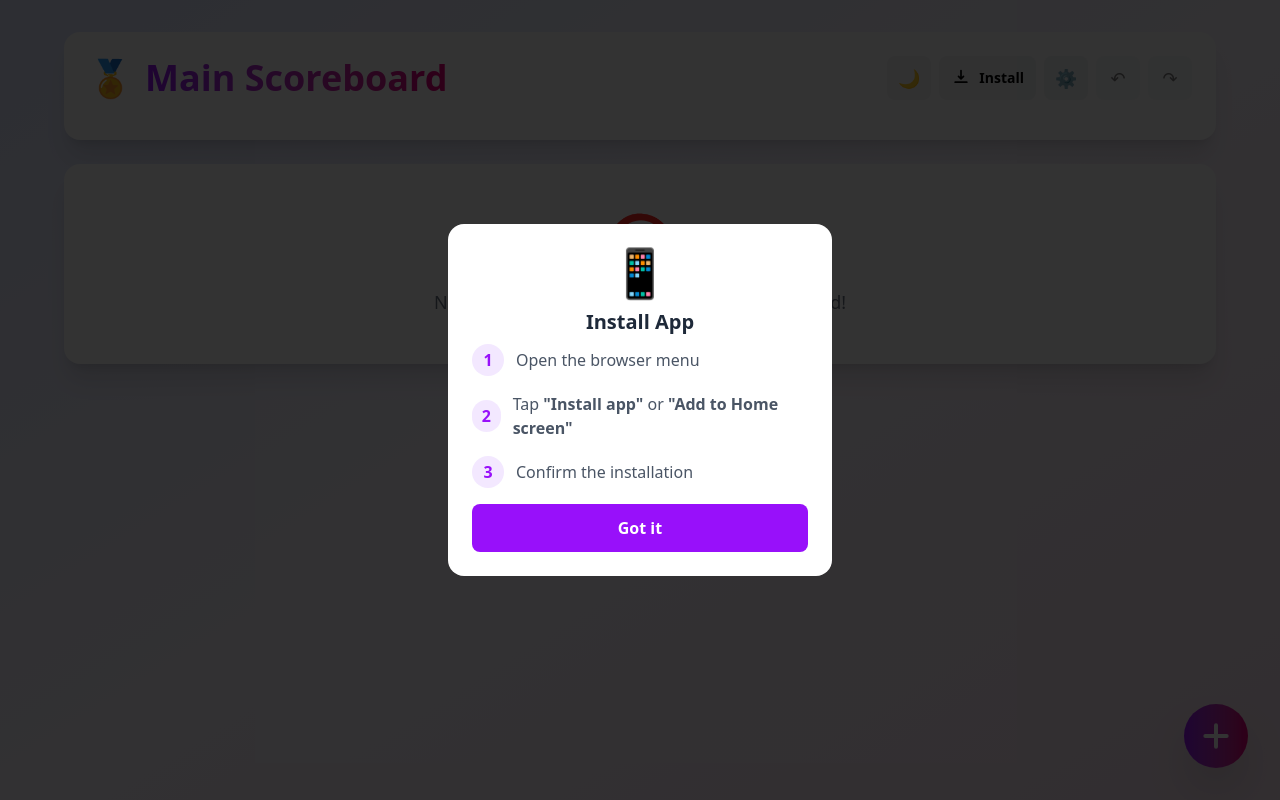
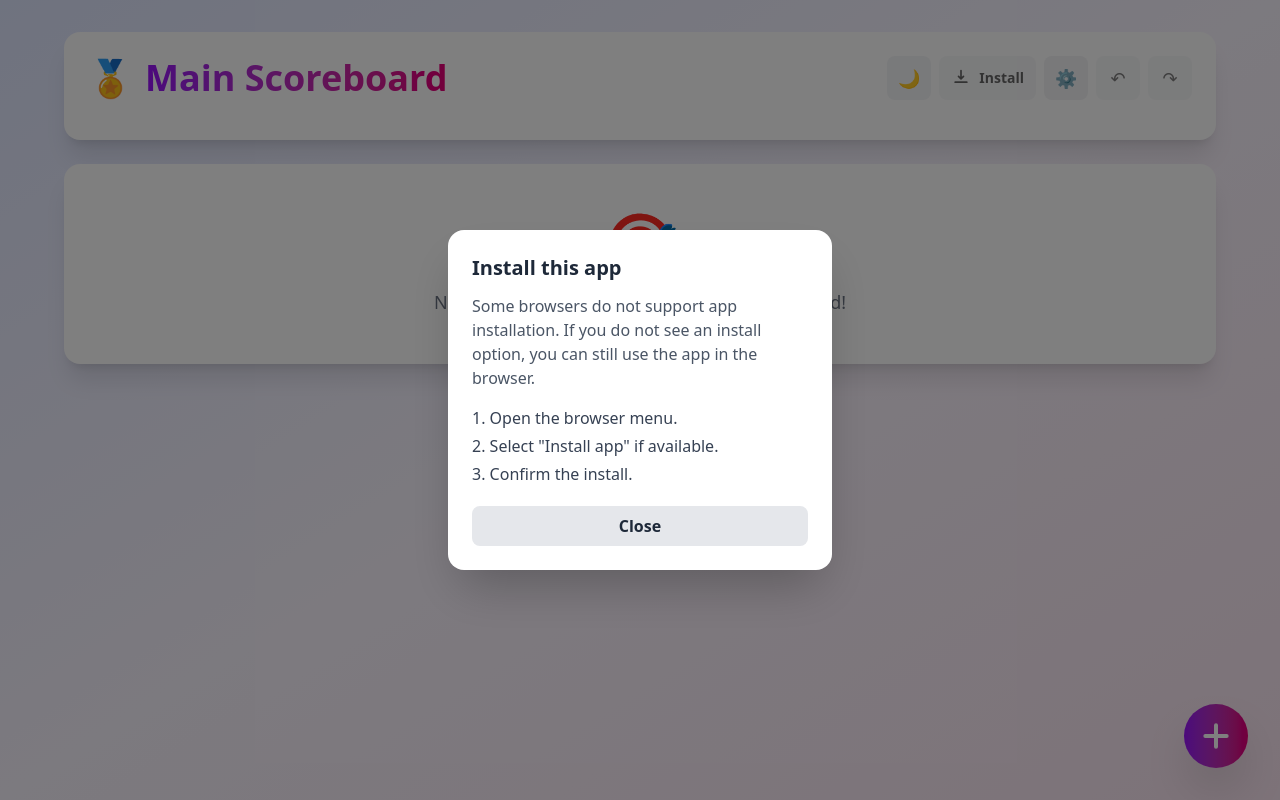
Before and after one commit to hossam101999/amricano, a React (Vite) app: page / in a window 1280 px wide. Both pictures are taken after a click on the button "Install". Built offline with nearby package versions, Linux system fonts and the light colour scheme.

Commit message:
Restore project to commit 14d6098

```diff
--- a/src/App.jsx
+++ b/src/App.jsx
@@ -96,6 +96,43 @@ function ConfirmDialog({
     </div>
   );
 }
+function InstallHelpDialog({ isIos, isAndroid, onClose }) {
+  return (
+    <div className="fixed inset-0 bg-black/50 flex items-center justify-center z-50 p-4">
+      <div className="bg-white dark:bg-gray-800 rounded-2xl shadow-2xl max-w-sm w-full p-6 animate-scaleIn">
+        <h3 className="text-xl font-bold text-gray-800 dark:text-white mb-3">Install this app</h3>
+        <p className="text-gray-600 dark:text-gray-300 mb-4">
+          Some browsers do not support app installation. If you do not see an install option, you can still use the app in the browser.
+        </p>
+        {isIos ? (
+          <ol className="list-decimal list-inside text-gray-700 dark:text-gray-200 space-y-1 mb-5">
+            <li>Tap the Share button in Safari.</li>
+            <li>Tap "Add to Home Screen".</li>
+            <li>Tap "Add".</li>
+          </ol>
+        ) : isAndroid ? (
+          <ol className="list-decimal list-inside text-gray-700 dark:text-gray-200 space-y-1 mb-5">
+            <li>Open the browser menu.</li>
+            <li>Tap "Install app" or "Add to Home screen".</li>
+            <li>Confirm the install.</li>
+          </ol>
+        ) : (
+          <ol className="list-decimal list-inside text-gray-700 dark:text-gray-200 space-y-1 mb-5">
+            <li>Open the browser menu.</li>
+            <li>Select "Install app" if available.</li>
+            <li>Confirm the install.</li>
+          </ol>
+        )}
+        <button
+          onClick={onClose}
+          className="w-full px-4 py-2 bg-gray-200 dark:bg-gray-700 hover:bg-gray-300 dark:hover:bg-gray-600 text-gray-800 dark:text-white rounded-lg font-semibold transition-colors"
+        >
+          Close
+        </button>
+      </div>
+    </div>
+  );
+}
 function AchievementBadge({ icon, title, description }) {
   return (
     <div className="bg-gradient-to-br from-yellow-400 to-orange-500 rounded-lg p-3 text-white shadow-lg animate-scaleIn">
@@ -143,9 +180,7 @@ function App() {
   const [darkMode, setDarkMode] = useState(false);
   const [installPrompt, setInstallPrompt] = useState(null);
   const [isInstalled, setIsInstalled] = useState(false);
-  const [showInstallBanner, setShowInstallBanner] = useState(false);
-  const [showInstallGuide, setShowInstallGuide] = useState(false);
-  const [deviceType, setDeviceType] = useState('');
+  const [showInstallHelp, setShowInstallHelp] = useState(false);
   const [{ entries: history, index: historyIndex }, dispatchHistory] = useReducer(
     historyReducer,
     initialHistoryState
@@ -158,7 +193,6 @@ function App() {
   const [pointLabel, setPointLabel] = useState("points");
   const [showSettings, setShowSettings] = useState(false);
   useEffect(() => {
-    try {
     const savedBoards = localStorage.getItem('scoreboard-boards');
     const savedDarkMode = localStorage.getItem('scoreboard-darkmode');
     const savedPointLabel = localStorage.getItem('scoreboard-pointlabel');
@@ -180,67 +214,33 @@ function App() {
       setBoards([defaultBoard]);
       setCurrentBoardId(defaultBoard.id);
     }
-    } catch (error) {
-      console.error('Error loading from localStorage:', error);
-    }
   }, []);
   useEffect(() => {
-    try {
     if (boards.length > 0) {
       localStorage.setItem('scoreboard-boards', JSON.stringify(boards));
     }
-    } catch (error) {
-      console.error('Error saving to localStorage:', error);
-    }
   }, [boards]);
   useEffect(() => {
-    try {
     localStorage.setItem('scoreboard-darkmode', JSON.stringify(darkMode));
     if (darkMode) {
       document.documentElement.classList.add('dark');
     } else {
       document.documentElement.classList.remove('dark');
     }
-    } catch (error) {
-      console.error('Error saving dark mode:', error);
-    }
   }, [darkMode]);
-  useEffect(() => {
-    const ua = navigator.userAgent || '';
-    const isIos = /iphone|ipad|ipod/i.test(ua);
-    const isAndroid = /android/i.test(ua);
-    if (isIos) setDeviceType('ios');
-    else if (isAndroid) setDeviceType('android');
-    else setDeviceType('other');
-  }, []);
   useEffect(() => {
     const handleBeforeInstall = (event) => {
       event.preventDefault();
       setInstallPrompt(event);
-      try {
-        const dismissed = localStorage.getItem('install-dismissed');
-        const dismissedTime = dismissed ? parseInt(dismissed, 10) : 0;
-        const oneWeek = 7 * 24 * 60 * 60 * 1000;
-        if (isNaN(dismissedTime) || Date.now() - dismissedTime > oneWeek) {
-          setShowInstallBanner(true);
-        }
-      } catch (error) {
-        console.error('Error checking install dismissed:', error);
-        setShowInstallBanner(true);
-      }
     };
     const handleInstalled = () => {
       setIsInstalled(true);
       setInstallPrompt(null);
-      setShowInstallBanner(false);
-      setShowToast('App installed successfully!', 'success');
+      setToast({ message: 'App installed!', type: 'success' });
     };
     const checkInstalled = () => {
       const standalone = window.matchMedia('(display-mode: standalone)').matches || window.navigator.standalone === true;
       setIsInstalled(standalone);
-      if (standalone) {
-        setShowInstallBanner(false);
-      }
     };
     checkInstalled();
     window.addEventListener('beforeinstallprompt', handleBeforeInstall);
@@ -251,14 +251,17 @@ function App() {
     };
   }, []);
   useEffect(() => {
-    try {
     localStorage.setItem('scoreboard-pointlabel', pointLabel);
-    } catch (error) {
-      console.error('Error saving point label:', error);
-    }
   }, [pointLabel]);
   const currentBoard = boards.find(b => b.id === currentBoardId);
   const people = currentBoard?.people || [];
+  const canInstall = installPrompt && !isInstalled;
+  const platform = useMemo(() => {
+    const ua = navigator.userAgent || '';
+    const isIos = /iphone|ipad|ipod/i.test(ua);
+    const isAndroid = /android/i.test(ua);
+    return { isIos, isAndroid };
+  }, []);
   const boardToDelete = confirmDeleteBoardId !== null
     ? boards.find((board) => board.id === confirmDeleteBoardId)
     : null;
@@ -279,7 +282,7 @@ function App() {
       const nextIndex = historyIndex - 1;
       setPeople(history[nextIndex]);
       dispatchHistory({ type: 'set-index', index: nextIndex });
-      setShowToast('Undone', 'info');
+      showToast('Undone', 'info');
     }
   };
   const redo = () => {
@@ -287,40 +290,21 @@ function App() {
       const nextIndex = historyIndex + 1;
       setPeople(history[nextIndex]);
       dispatchHistory({ type: 'set-index', index: nextIndex });
-      setShowToast('Redone', 'info');
+      showToast('Redone', 'info');
     }
   };
-  const setShowToast = (message, type = 'success') => {
+  const showToast = (message, type = 'success') => {
     setToast({ message, type });
   };
   const handleInstall = async () => {
-    if (deviceType === 'ios') {
-      setShowInstallGuide(true);
-      return;
-    }
-    if (!installPrompt) {
-      setShowInstallGuide(true);
-      return;
-    }
-    try {
-      const choiceResult = await installPrompt.prompt();
+    if (!installPrompt) return;
+    installPrompt.prompt();
+    const choiceResult = await installPrompt.userChoice;
     setInstallPrompt(null);
     if (choiceResult?.outcome === 'accepted') {
-        setShowToast('Installing app...', 'info');
+      showToast('Installing...', 'info');
     } else {
-        setShowToast('Installation canceled', 'info');
-      }
-    } catch (error) {
-      console.error('Install error:', error);
-      setShowToast('Installation failed', 'error');
-    }
-  };
-  const dismissInstallBanner = () => {
-    setShowInstallBanner(false);
-    try {
-      localStorage.setItem('install-dismissed', String(Date.now()));
-    } catch (error) {
-      console.error('Error saving install dismissed:', error);
+      showToast('Installation canceled', 'info');
     }
   };
   const triggerConfetti = () => {
@@ -337,7 +321,7 @@ function App() {
   const handleAddOrUpdate = (e) => {
     e.preventDefault();
     if (!name.trim() || isNaN(points) || points === "") {
-      setShowToast('Please fill in all fields correctly', 'error');
+      showToast('Please fill in all fields correctly', 'error');
       return;
     }
     const numPoints = Number(points);
@@ -345,7 +329,7 @@ function App() {
       p.name.toLowerCase() === name.trim().toLowerCase() && i !== editIndex
     );
     if (isDuplicate) {
-      setShowToast('A person with this name already exists', 'error');
+      showToast('A person with this name already exists', 'error');
       return;
     }
     if (editIndex !== null) {
@@ -359,7 +343,7 @@ function App() {
       setPeople(updated);
       saveToHistory(people, updated);
       setEditIndex(null);
-      setShowToast('Person updated successfully!');
+      showToast('Person updated successfully!');
     } else {
       const newPerson = {
         name: name.trim(),
@@ -369,7 +353,7 @@ function App() {
       const updated = [...people, newPerson];
       setPeople(updated);
       saveToHistory(people, updated);
-      setShowToast('Person added successfully!');
+      showToast('Person added successfully!');
     }
     setName("");
     setPoints("");
@@ -395,7 +379,7 @@ function App() {
       setPoints("");
       setShowForm(false);
     }
-    setShowToast('Person deleted successfully!');
+    showToast('Person deleted successfully!');
     setConfirmDelete(null);
   };
   const adjustPoints = (idx, delta) => {
@@ -409,7 +393,7 @@ function App() {
     setPeople(updated);
     saveToHistory(people, updated);
     checkAchievements(updated[idx], oldPoints);
-    setShowToast(`${delta > 0 ? '+' : ''}${delta} ${pointLabel}`, 'info');
+    showToast(`${delta > 0 ? '+' : ''}${delta} ${pointLabel}`, 'info');
   };
   const resetAllPoints = () => {
     if (people.length === 0) return;
@@ -426,7 +410,7 @@ function App() {
     }));
     setPeople(updated);
     saveToHistory(people, updated);
-    setShowToast('All points reset!', 'info');
+    showToast('All points reset!', 'info');
     setConfirmReset(false);
   };
   const confirmClearAction = () => {
@@ -436,12 +420,12 @@ function App() {
     setName("");
     setPoints("");
     setShowForm(false);
-    setShowToast('All data cleared!', 'info');
+    showToast('All data cleared!', 'info');
     setConfirmClear(false);
   };
   const createBoard = () => {
     if (!newBoardName.trim()) {
-      setShowToast('Please enter a board name', 'error');
+      showToast('Please enter a board name', 'error');
       return;
     }
     const newBoard = {
@@ -454,11 +438,11 @@ function App() {
     setCurrentBoardId(newBoard.id);
     setNewBoardName("");
     setShowBoardManager(false);
-    setShowToast('Board created!', 'success');
+    showToast('Board created!', 'success');
   };
   const deleteBoard = (boardId) => {
     if (boards.length === 1) {
-      setShowToast('Cannot delete the last board', 'error');
+      showToast('Cannot delete the last board', 'error');
       return;
     }
     setConfirmDeleteBoardId(boardId);
@@ -466,13 +450,13 @@ function App() {
   const confirmDeleteBoardAction = () => {
     if (confirmDeleteBoardId === null) return;
     if (boards.length === 1) {
-      setShowToast('Cannot delete the last board', 'error');
+      showToast('Cannot delete the last board', 'error');
       setConfirmDeleteBoardId(null);
       return;
     }
     const remaining = boards.filter(b => b.id !== confirmDeleteBoardId);
     if (remaining.length === 0) {
-      setShowToast('Cannot delete the last board', 'error');
+      showToast('Cannot delete the last board', 'error');
       setConfirmDeleteBoardId(null);
       return;
     }
@@ -481,7 +465,7 @@ function App() {
       setCurrentBoardId(remaining[0].id);
     }
     setConfirmDeleteBoardId(null);
-    setShowToast('Board deleted', 'info');
+    showToast('Board deleted', 'info');
   };
   const filteredPeople = people.filter(p =>
     p.name.toLowerCase().includes(searchTerm.toLowerCase())
@@ -493,9 +477,7 @@ function App() {
       case 'points-asc': return a.points - b.points;
       case 'name-asc': return a.name.localeCompare(b.name);
       case 'name-desc': return b.name.localeCompare(a.name);
-        default: return 0;
-      }
-    });
+      default: return 0; } });
 }, [filteredPeople, sortBy]);
   return (
     <div className={`min-h-screen transition-colors duration-300 ${darkMode ? 'dark bg-gray-900' : 'bg-gradient-to-br from-indigo-100 via-purple-50 to-pink-100'} p-4 md:p-8`}>
@@ -569,83 +551,12 @@ function App() {
           onCancel={() => setConfirmDeleteBoardId(null)}
         />
       )}
-      {!isInstalled && showInstallBanner && (
-        <div className="fixed bottom-20 left-4 right-4 sm:left-auto sm:right-8 sm:w-80 bg-white dark:bg-gray-800 rounded-xl shadow-2xl p-4 z-40 animate-slideIn border-2 border-purple-500">
-          <div className="flex items-start gap-3">
-            <div className="text-3xl">📲</div>
-            <div className="flex-1">
-              <h3 className="font-bold text-gray-800 dark:text-white mb-1">Install App</h3>
-              <p className="text-sm text-gray-600 dark:text-gray-300 mb-3">
-                {deviceType === 'ios'
-                  ? 'Tap Share then "Add to Home Screen"'
-                  : 'Install for quick access & offline use'}
-              </p>
-              <div className="flex gap-2">
-                <button
-                  onClick={handleInstall}
-                  className="flex-1 bg-purple-600 hover:bg-purple-700 text-white px-3 py-2 rounded-lg text-sm font-semibold"
-                >
-                  {deviceType === 'ios' ? 'Show Me How →' : 'Install Now'}
-                </button>
-                <button
-                  onClick={dismissInstallBanner}
-                  className="px-3 py-2 bg-gray-200 dark:bg-gray-700 rounded-lg text-sm hover:bg-gray-300 dark:hover:bg-gray-600 transition-colors"
-                >
-                  Later
-                </button>
-              </div>
-            </div>
-          </div>
-        </div>
-      )}
-      {showInstallGuide && (
-        <div className="fixed inset-0 bg-black/80 flex items-center justify-center z-50 p-4">
-          <div className="bg-white dark:bg-gray-800 rounded-2xl max-w-sm w-full p-6">
-            <div className="text-center mb-4">
-              <div className="text-5xl mb-3">📱</div>
-              <h3 className="text-xl font-bold text-gray-800 dark:text-white mb-2">
-                {deviceType === 'ios' ? 'Install on iPhone' : 'Install App'}
-              </h3>
-              {deviceType === 'ios' ? (
-                <div className="space-y-4 text-left">
-                  <div className="flex items-center gap-3">
-                    <div className="w-8 h-8 bg-purple-100 rounded-full flex items-center justify-center font-bold text-purple-600">1</div>
-                    <p className="text-gray-600 dark:text-gray-300">Tap the <span className="inline-block px-2 py-1 bg-gray-200 rounded">Share</span> button below</p>
-                  </div>
-                  <div className="flex items-center gap-3">
-                    <div className="w-8 h-8 bg-purple-100 rounded-full flex items-center justify-center font-bold text-purple-600">2</div>
-                    <p className="text-gray-600 dark:text-gray-300">Scroll down and tap <span className="font-bold">"Add to Home Screen"</span></p>
-                  </div>
-                  <div className="flex items-center gap-3">
-                    <div className="w-8 h-8 bg-purple-100 rounded-full flex items-center justify-center font-bold text-purple-600">3</div>
-                    <p className="text-gray-600 dark:text-gray-300">Tap <span className="font-bold">"Add"</span> in the top right</p>
-                  </div>
-                </div>
-              ) : (
-                <div className="space-y-4 text-left">
-                  <div className="flex items-center gap-3">
-                    <div className="w-8 h-8 bg-purple-100 rounded-full flex items-center justify-center font-bold text-purple-600">1</div>
-                    <p className="text-gray-600 dark:text-gray-300">Open the browser menu</p>
-                  </div>
-                  <div className="flex items-center gap-3">
-                    <div className="w-8 h-8 bg-purple-100 rounded-full flex items-center justify-center font-bold text-purple-600">2</div>
-                    <p className="text-gray-600 dark:text-gray-300">Tap <span className="font-bold">"Install app"</span> or <span className="font-bold">"Add to Home screen"</span></p>
-                  </div>
-                  <div className="flex items-center gap-3">
-                    <div className="w-8 h-8 bg-purple-100 rounded-full flex items-center justify-center font-bold text-purple-600">3</div>
-                    <p className="text-gray-600 dark:text-gray-300">Confirm the installation</p>
-                  </div>
-                </div>
-              )}
-            </div>
-            <button
-              onClick={() => setShowInstallGuide(false)}
-              className="w-full bg-purple-600 hover:bg-purple-700 text-white py-3 rounded-lg font-semibold"
-            >
-              Got it
-            </button>
-          </div>
-        </div>
+      {showInstallHelp && (
+        <InstallHelpDialog
+          isIos={platform.isIos}
+          isAndroid={platform.isAndroid}
+          onClose={() => setShowInstallHelp(false)}
+        />
       )}
       <div className="max-w-6xl mx-auto">
         <div className="bg-white dark:bg-gray-800 rounded-2xl shadow-xl p-6 mb-6">
@@ -676,27 +587,20 @@ function App() {
               </button>
               {!isInstalled && (
                 <button
-                  onClick={handleInstall}
-                  className="h-11 px-3 bg-gray-100 dark:bg-gray-700 rounded-lg hover:bg-gray-200 dark:hover:bg-gray-600 transition-colors flex items-center gap-2 text-sm font-semibold active:scale-95 focus:outline-none focus-visible:ring-2 focus-visible:ring-purple-400"
-                  title={deviceType === 'ios' ? 'How to install' : 'Install App'}
+                  onClick={() => {
+                    if (canInstall) {
+                      handleInstall();
+                    } else {
+                      setShowInstallHelp(true);
+                    }
+                  }}
+                  className={`h-11 px-3 bg-gray-100 dark:bg-gray-700 rounded-lg hover:bg-gray-200 dark:hover:bg-gray-600 transition-colors flex items-center gap-2 text-sm font-semibold active:scale-95 focus:outline-none focus-visible:ring-2 focus-visible:ring-purple-400 ${canInstall ? '' : 'opacity-60'}`}
+                  title={canInstall ? 'Install App' : 'Install not available'}
                 >
                   <svg className="w-5 h-5" fill="none" stroke="currentColor" viewBox="0 0 24 24">
                     <path strokeLinecap="round" strokeLinejoin="round" strokeWidth={2} d="M12 3v10m0 0l-3-3m3 3l3-3M5 17h14" />
                   </svg>
-                  <span className="hidden sm:inline">
-                    {deviceType === 'ios' ? 'How to Install' : 'Install'}
-                  </span>
-                </button>
-              )}
-              {isInstalled && (
-                <button
-                  className="h-11 px-3 bg-green-100 dark:bg-green-900 rounded-lg flex items-center gap-2 text-sm font-semibold text-green-700 dark:text-green-300 cursor-default"
-                  title="App Installed"
-                >
-                  <svg className="w-5 h-5" fill="none" stroke="currentColor" viewBox="0 0 24 24">
-                    <path strokeLinecap="round" strokeLinejoin="round" strokeWidth={2} d="M5 13l4 4L19 7" />
-                  </svg>
-                  <span className="hidden sm:inline">Installed ✓</span>
+                  <span className="hidden sm:inline">Install</span>
                 </button>
               )}
               <button
```
Also changed, not shown: 1 other file (tests, documents, lock files or other folders). Lines whose indentation alone changed are shown as unchanged.
